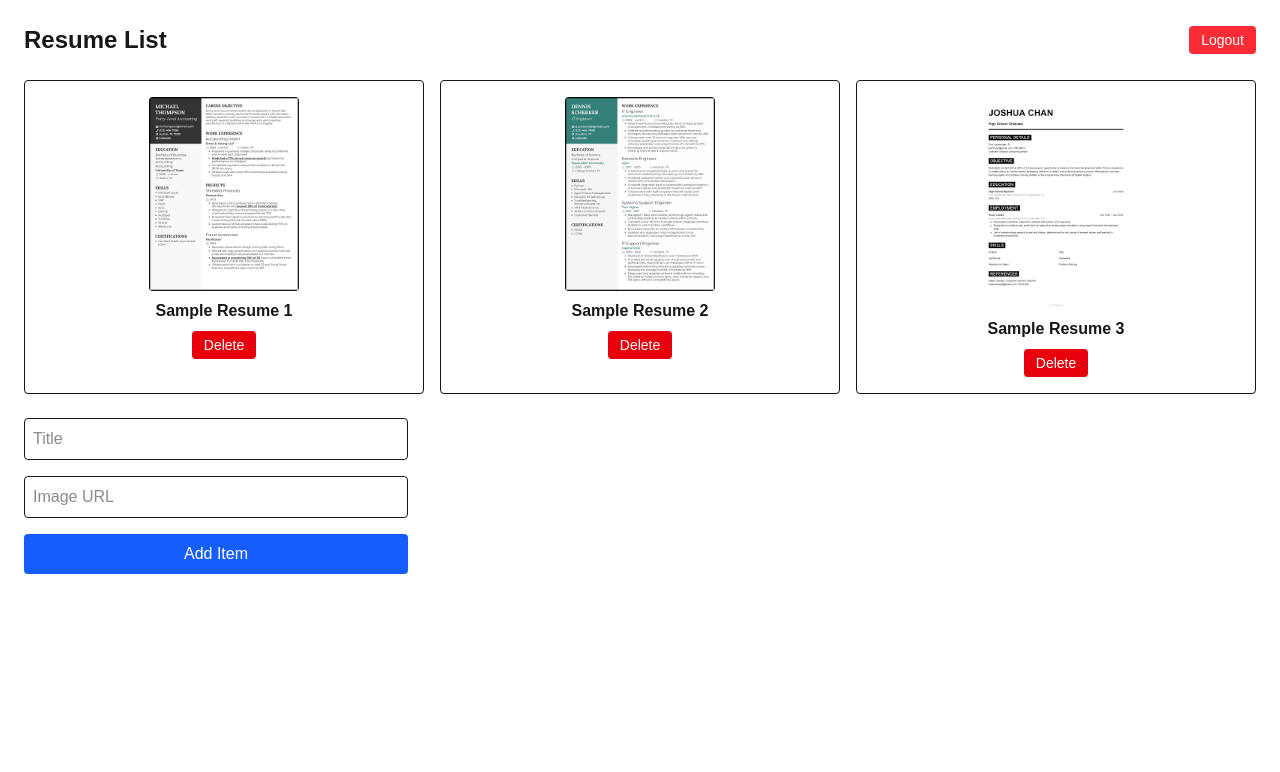
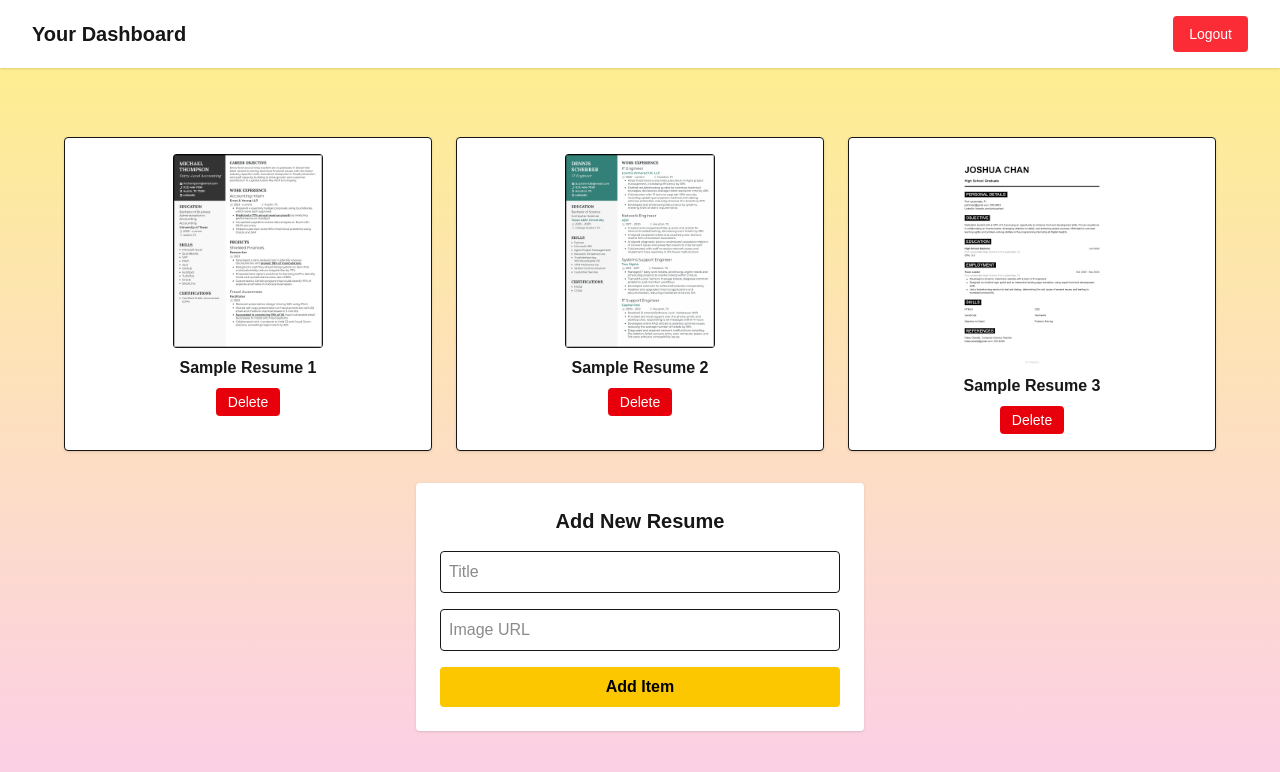
Before and after one commit to jp72764/CSCI4300, a Next.js app in the folder solar_site/: page /dashboard in a window 1280 px wide. Shown: the top 772 px of the page. Built offline with nearby package versions, Linux system fonts and the light colour scheme.

Commit message:
adding css

```diff
--- a/solar_site/src/app/dashboard/page.tsx
+++ b/solar_site/src/app/dashboard/page.tsx
@@ -24,7 +24,7 @@ export default function Dashboard() {
   const handleSubmit = (e: React.FormEvent) => {
     e.preventDefault();
     const newItem = {
-      id: Date.now(), // Use timestamp for unique ID
+      id: Date.now(),
       title: newTitle,
       image: newImage || "/resumes/sample1.png",
     };
@@ -45,23 +45,26 @@ export default function Dashboard() {
   };
 
   return (
-    <div className="p-6">
-      <header className="flex justify-between items-center mb-6">
-        <h1 className="text-2xl font-bold">Resume List</h1>
+    <div className="min-h-screen bg-gradient-to-b from-yellow-200 to-pink-200 flex flex-col">
+      {/* Header */}
+      <header className="flex justify-between items-center px-8 py-4 bg-white shadow">
+        <h1 className="text-xl font-bold">Your Dashboard</h1>
         <button
           onClick={handleLogout}
-          className="text-sm text-white bg-red-500 px-3 py-1 rounded"
+          className="text-sm bg-red-500 text-white px-4 py-2 rounded hover:bg-red-600"
         >
           Logout
         </button>
       </header>
 
-      {/* List of items */}
-      <div className="grid grid-cols-1 md:grid-cols-3 gap-4 mb-6">
+      {/* Content */}
+      <div className="flex flex-col items-center justify-center flex-grow px-4 py-8">
+        {/* Item Grid */}
+        <div className="grid grid-cols-1 sm:grid-cols-2 md:grid-cols-3 gap-6 mb-8 w-full max-w-6xl">
           {items.map((item) => (
             <div
               key={item.id}
-            className="border rounded p-4 flex flex-col items-center"
+              className="bg-white border shadow rounded p-4 flex flex-col items-center"
             >
               <Image
                 src={item.image}
@@ -70,10 +73,10 @@ export default function Dashboard() {
                 height={150}
                 className="rounded"
               />
-            <p className="mt-2 font-semibold">{item.title}</p>
+              <p className="mt-2 font-semibold text-center">{item.title}</p>
               <button
                 onClick={() => handleDelete(item.id)}
-              className="mt-2 text-sm text-white bg-red-600 px-3 py-1 rounded"
+                className="mt-2 text-sm text-white bg-red-600 px-3 py-1 rounded hover:bg-red-700"
               >
                 Delete
               </button>
@@ -81,14 +84,18 @@ export default function Dashboard() {
           ))}
         </div>
 
-      {/* Add item form */}
-      <form onSubmit={handleSubmit} className="flex flex-col gap-4 max-w-sm">
+        {/* Add Item Form */}
+        <form
+          onSubmit={handleSubmit}
+          className="flex flex-col gap-4 p-6 bg-white rounded shadow w-full max-w-md"
+        >
+          <h2 className="text-xl font-semibold text-center">Add New Resume</h2>
           <input
             type="text"
             placeholder="Title"
             value={newTitle}
             onChange={(e) => setNewTitle(e.target.value)}
-          className="border p-2 rounded"
+            className="border p-2 rounded bg-white"
             required
           />
           <input
@@ -96,12 +103,16 @@ export default function Dashboard() {
             placeholder="Image URL"
             value={newImage}
             onChange={(e) => setNewImage(e.target.value)}
-          className="border p-2 rounded"
+            className="border p-2 rounded bg-white"
           />
-        <button type="submit" className="bg-blue-600 text-white p-2 rounded">
+          <button
+            type="submit"
+            className="bg-yellow-400 text-black font-semibold hover:bg-yellow-500 py-2 rounded"
+          >
             Add Item
           </button>
         </form>
       </div>
+    </div>
   );
 }
```
Lines whose indentation alone changed are shown as unchanged.
